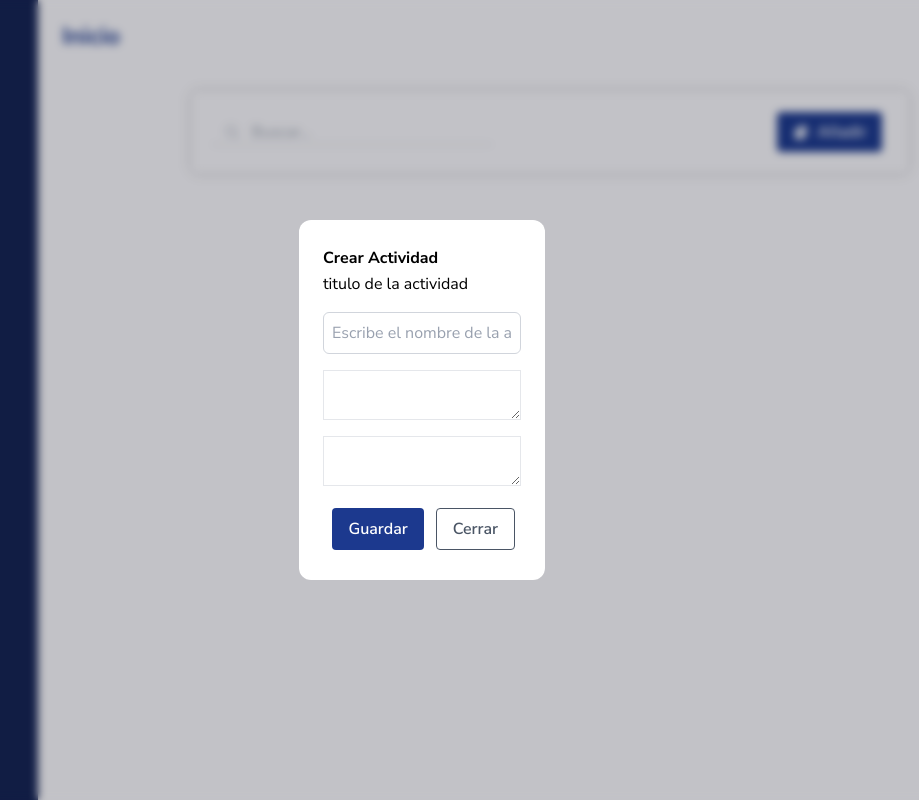
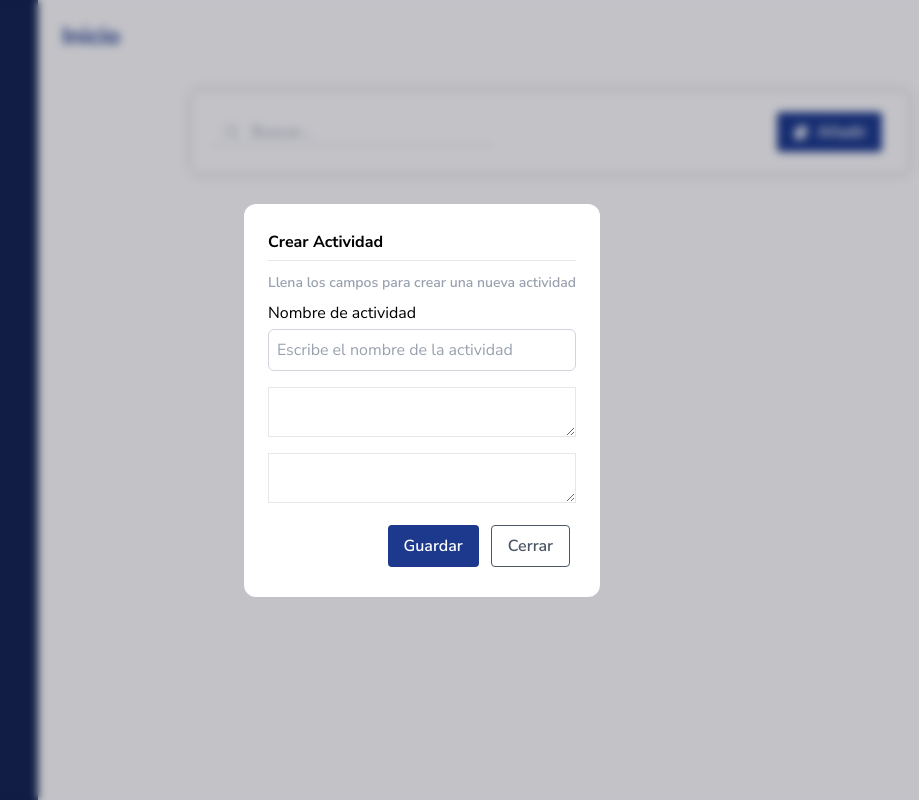
Before and after one commit to iDannyGR/SNIMSRC, a Next.js app in the folder frontend/: page / in a window 1280 px wide. Both pictures are taken after a click on the button "Añadir". Shown: the whole page, without its empty margins (218-1137 px from the left). Built offline with nearby package versions, Linux system fonts and the light colour scheme.

Commit message:
update ui and modal

```diff
--- a/frontend/src/app/page.tsx
+++ b/frontend/src/app/page.tsx
@@ -7,7 +7,11 @@ export default function Page() {
   const { isOpen, closeModal } = modalStore();
   return (
     <div>
-      <Modal isOpen={isOpen} onClose={closeModal}>
+      <Modal
+        isOpen={isOpen}
+        onClose={closeModal}
+        description="Llena los campos para crear una nueva actividad"
+      >
         <NoteForm />
       </Modal>
     </div>
--- a/frontend/src/components/Modal/Modal.tsx
+++ b/frontend/src/components/Modal/Modal.tsx
@@ -3,15 +3,23 @@ import { NoteType } from "@/types/note.type";
 import { Dialog, DialogPanel, DialogTitle } from "@headlessui/react";
 import React from "react";
 import { Button } from "../ui";
+import { Separator } from "../ui/Separator/Separator";
 
 interface ModalProps {
   isOpen: boolean;
   onClose: () => void;
+  description: string;
   data?: NoteType;
   children: React.ReactNode;
 }
 
-export default function Modal({ isOpen, onClose, data, children }: ModalProps): React.ReactElement {
+export default function Modal({
+  isOpen,
+  onClose,
+  description,
+  data,
+  children
+}: ModalProps): React.ReactElement {
   return (
     <Dialog
       open={isOpen}
@@ -20,14 +28,16 @@ export default function Modal({ isOpen, onClose, data, children }: ModalProps):
       className="relative z-10 focus:outline-none rounded-4xl"
     >
       <div className="fixed inset-0 z-10 w-screen overflow-y-auto bg-black/20 backdrop-blur-xs">
-        <div className="flex min-h-full items-center justify-center ">
+        <div className="flex min-h-full items-center justify-center">
           <DialogPanel
             transition
             className="max-w-md rounded-xl bg-white p-6 backdrop-blur-2xl duration-300 ease-outdata-closed:transform-[scale(95%)] data-closed:opacity-0"
           >
-            <DialogTitle as="h3" className="text-base/7 font-bold text-black">
+            <DialogTitle as="div" className="text-base/7 font-bold text-black">
               {data ? "Modificar Actividad" : "Crear Actividad"}
             </DialogTitle>
+            <Separator className="my-1" />
+            <h3 className="text-gray-400 font-semibold text-sm py-2">{description}</h3>
             <div>{children}</div>
             <div className="flex justify-end mt-4">
               <Button variant="primary" size="md" onClick={() => console.log("guardar")}>
--- a/frontend/src/components/noteForm.tsx
+++ b/frontend/src/components/noteForm.tsx
@@ -5,17 +5,18 @@ import { Input } from "./ui";
 export default function NoteForm(): React.JSX.Element {
   return (
     <div className="flex flex-col max-w-full gap-4">
-      <Field className="flex flex-col gap-4">
-        <Label htmlFor="title">
-          titulo de la actividad
-        </Label>
+      <Field className="flex flex-col gap-1">
+        <Label htmlFor="title">Nombre de actividad</Label>
         <Input
           name="title"
           className="border w-full rounded-md p-2"
           placeholder="Escribe el nombre de la actividad"
         ></Input>
       </Field>
-      <Textarea name="objetivo" className="border min-w-full"></Textarea>
+      <Textarea
+        name="objetivo"
+        className="border min-w-full focus:border-blue-500 focus:ring-blue-500"
+      ></Textarea>
       <Textarea name="objetivo" className="border  min-w-full"></Textarea>
     </div>
   );
--- a/frontend/src/components/ui/Separator/Separator.tsx
+++ b/frontend/src/components/ui/Separator/Separator.tsx
@@ -1,8 +1,23 @@
-'use client'
-import React from 'react'
+"use client";
 
-export default function Separator() {
+import * as React from "react";
+import { twMerge } from "tailwind-merge";
+
+interface SeparatorProps extends React.HTMLAttributes<HTMLDivElement> {
+  orientation?: "horizontal" | "vertical";
+}
+
+export function Separator({ orientation = "horizontal", className, ...props }: SeparatorProps) {
   return (
-    <div></div>
-  )
+    <div
+      role="separator"
+      aria-orientation={orientation}
+      className={twMerge(
+        "shrink-0 bg-gray-200 dark:bg-gray-300",
+        orientation === "horizontal" ? "h-px w-full" : "h-full w-px",
+        className
+      )}
+      {...props}
+    />
+  );
 }
```
